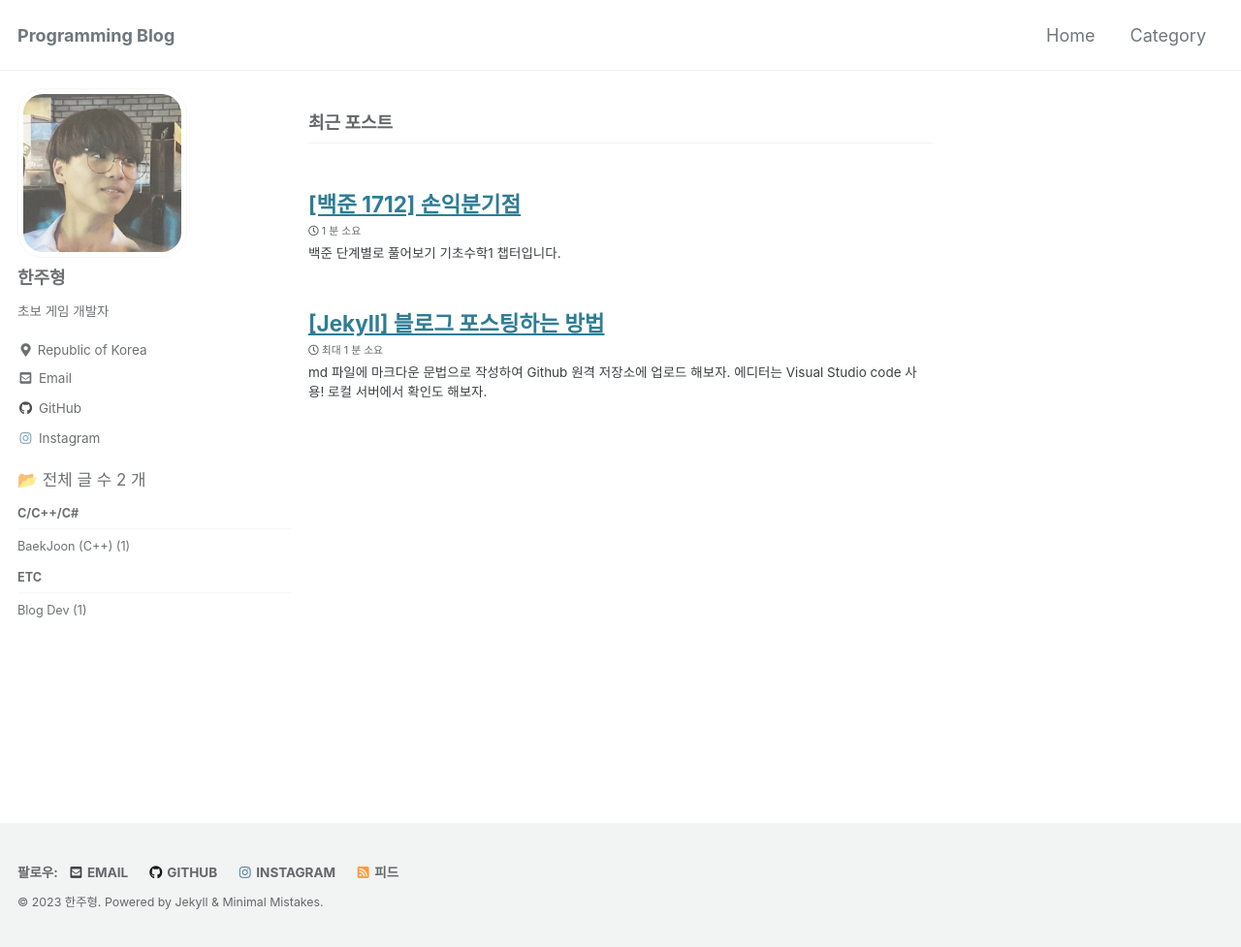
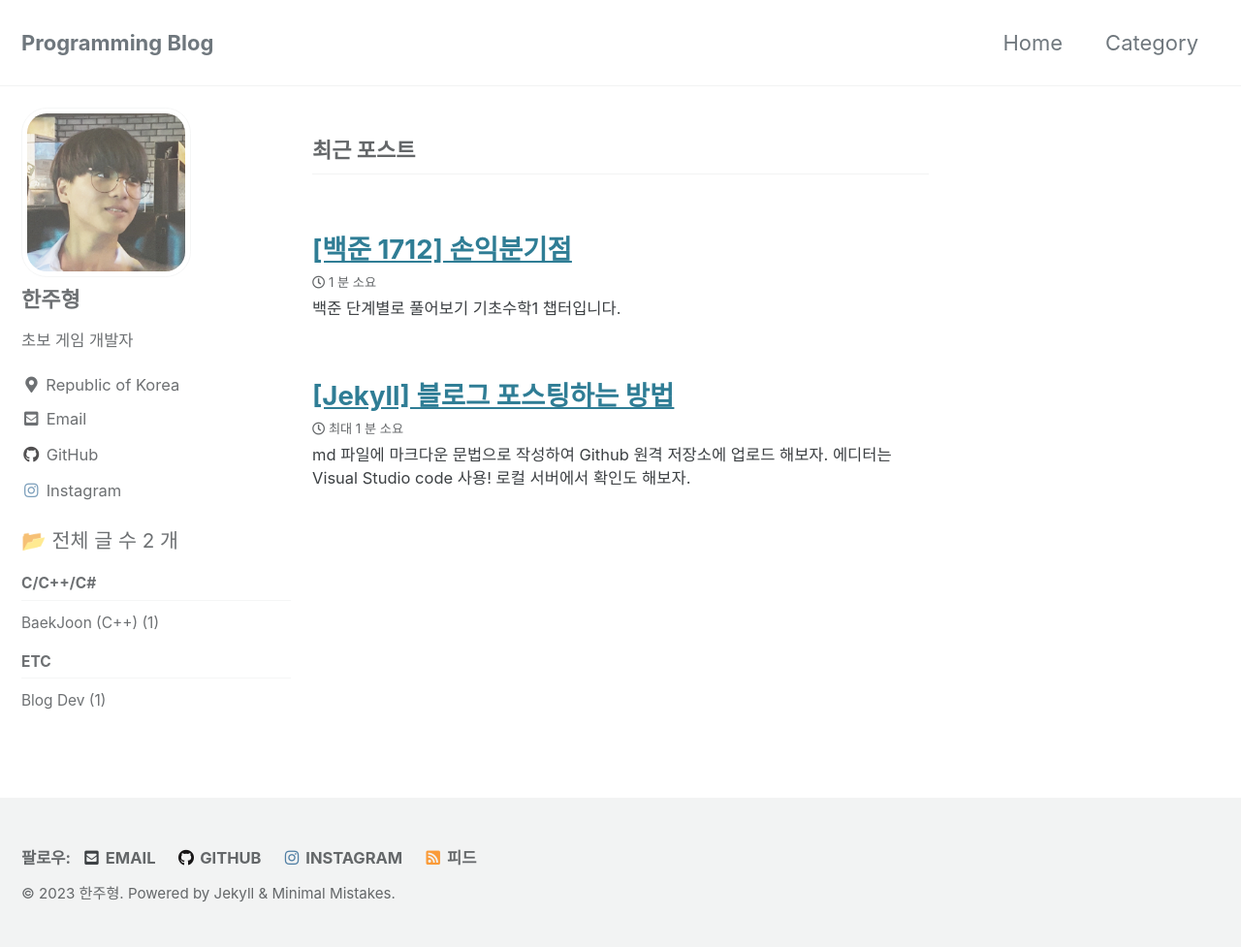
Before and after one commit to JuhyungHan/JuhyungHan.github.io, a Jekyll site: the page built from index.html, in a window 1280 px wide and 977 px high. Shown: the whole window at 97% size. Built offline with Jekyll 4.4.1, drawn with Linux system fonts in a browser that asks for light colours; cached includes are drawn as plain includes; the list of posts is cut into pages by our own code.

Commit message:
Update _reset.scss

```diff
--- a/_sass/minimal-mistakes/_reset.scss
+++ b/_sass/minimal-mistakes/_reset.scss
@@ -8,18 +8,18 @@ html {
   /* apply a natural box layout model to all elements */
   box-sizing: border-box;
   background-color: $background-color;
-  font-size: 18px;
+  font-size: 16px;
 
   @include breakpoint($medium) {
     font-size: 18px;
   }
 
   @include breakpoint($large) {
-    font-size: 18px;
+    font-size: 20px;
   }
 
   @include breakpoint($x-large) {
-    font-size: 18px;
+    font-size: 22px;
   }
 
   -webkit-text-size-adjust: 100%;
```
